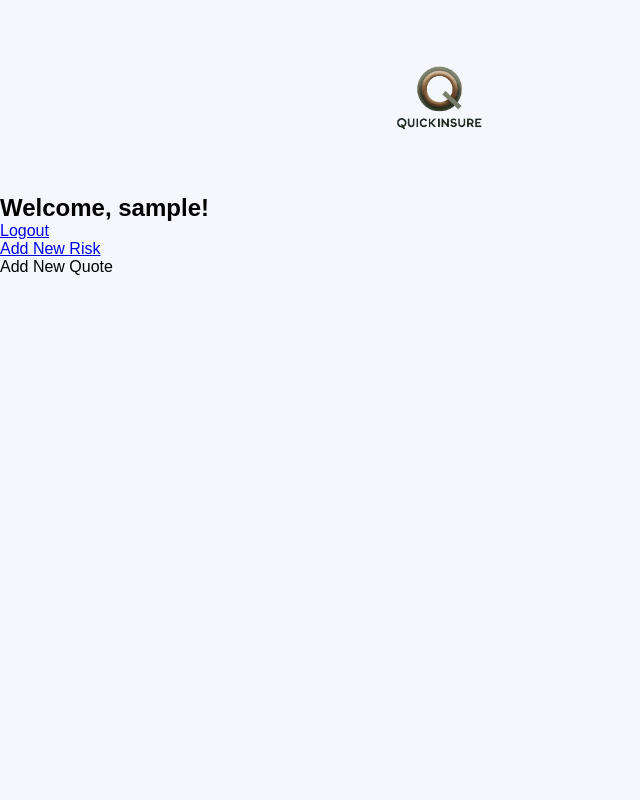
After one commit to xaziaver/QuickInsure, a Django app: page / in a window 1280 px wide. The commit adds this page. Shown: the whole page, without its empty margins (0-640 px from the left). Run offline with Django 4.2, Linux system fonts and the light colour scheme; the visitor is signed in with stand-in values (Sample User, id 1).

Commit message:
add home & login pages, add logo, started css

```diff
--- a/QuickInsure/urls.py
+++ b/QuickInsure/urls.py
@@ -16,9 +16,11 @@ Including another URLconf
 """
 from django.urls import path, include
 from django.contrib import admin
+from users.views import home
 
 urlpatterns = [
+    path('', home, name='home'),
     path('admin/', admin.site.urls),
-    path('', include('users.urls')),
-    path('', include('quotes.urls')),
+    path('users/', include('users.urls')),
+    path('quotes/', include('quotes.urls')),
 ]
--- a/quotes/views.py
+++ b/quotes/views.py
@@ -9,4 +9,4 @@ class RiskCreateView(CreateView):
     template_name = 'risk_form.html'  # template to render
 
     # where to redirect after successful form submission
-    success_url = reverse_lazy('risk_list')
+    success_url = reverse_lazy('home')
--- /dev/null
+++ b/static/css/styles.css
@@ -0,0 +1,65 @@
+/* Reset some default browser styles */
+body, h1, h2, h3, h4, h5, h6, p, ul, ol, li, form, input, button {
+    margin: 0;
+    padding: 0;
+    border: none;
+    font-family: Arial, sans-serif;
+}
+
+body {
+    background-color: #F4F8FC; /* Adjusted color for a more subtle background */
+}
+
+.logo img {
+    width: 200px; /* Increased size. However, ensure the image remains sharp. */
+}
+
+.container {
+    width: 100%;
+    max-width: 600px; /* Reduced the maximum width */
+    margin: 0 auto;
+    padding: 20px;
+}
+
+header {
+    display: flex;
+    justify-content: space-between;
+    align-items: center;
+    padding: 20px 0;
+}
+
+/*
+nav {
+     Adjust this
+}
+*/
+
+/*
+footer {
+    Adjust this
+}
+*/
+
+.messages {
+    list-style-type: none;
+    margin: 20px 0;
+    padding: 0;
+}
+
+.messages li {
+    padding: 10px;
+    border: 1px solid #e0e0e0;
+    margin-bottom: 10px;
+    border-radius: 5px;
+}
+
+/* can add specific message types like error, success, etc. */
+.messages li.error {
+    background-color: #f8d7da;
+    color: #721c24;
+}
+
+.messages li.success {
+    background-color: #d4edda;
+    color: #155724;
+}
--- a/templates/base_generic.html
+++ b/templates/base_generic.html
@@ -1,12 +1,22 @@
+{% load static %}
+<link rel="stylesheet" type="text/css" href="{% static 'css/styles.css' %}">
+{% block additional_styles %}{% endblock %}
 <!DOCTYPE html>
 <html>
 <head>
     <title>{% block title %}QuickInsure{% endblock %}</title>
 </head>
 <body>
-    <nav>
-        <!-- Navigation goes here -->
-    </nav>
+    <header>
+        <div class="container">
+            <div class="logo">
+                <img src="{% static 'images/brand_logo.png' %}" alt="QuickInsure Logo">
+            </div>
+            <nav>
+                <!-- Navigation goes here -->
+            </nav>
+        </div>
+    </header>
 
     <div>
         {% block content %}
--- /dev/null
+++ b/templates/users/home.html
@@ -0,0 +1,13 @@
+{% extends 'base_generic.html' %}
+
+{% block content %}
+  <h2>Welcome, {{ user.username }}!</h2>
+  <p>
+    <a class="generic-button" href="{% url 'logout' %}">Logout</a>
+    <br>
+    <a class="generic-button" href="{% url 'add_risk' %}">Add New Risk</a>
+    <br>
+    <a class="generic-button">Add New Quote</a>
+  </p>
+  <!-- Add more navigation links as needed -->
+{% endblock %}
--- a/users/views.py
+++ b/users/views.py
@@ -1,6 +1,8 @@
 from django.shortcuts import render, redirect
+from django.contrib import messages
 from django.contrib.auth.forms import UserCreationForm
-from django.contrib import messages
+from django.contrib.auth.decorators import login_required
+
 
 def register(request):
     if request.method == 'POST':
@@ -13,3 +15,7 @@ def register(request):
     else:
         form = UserCreationForm()
     return render(request, 'users/register.html', {'form': form})
+
+@login_required
+def home(request):
+    return render(request, 'users/home.html')
```
Also changed, not shown: QuickInsure/settings.py (+6 -10 lines), static/css/users/login_styles.css (added, +85 -0 lines), templates/users/login.html (+35 -3 lines), static/images/brand_logo.png (added).
